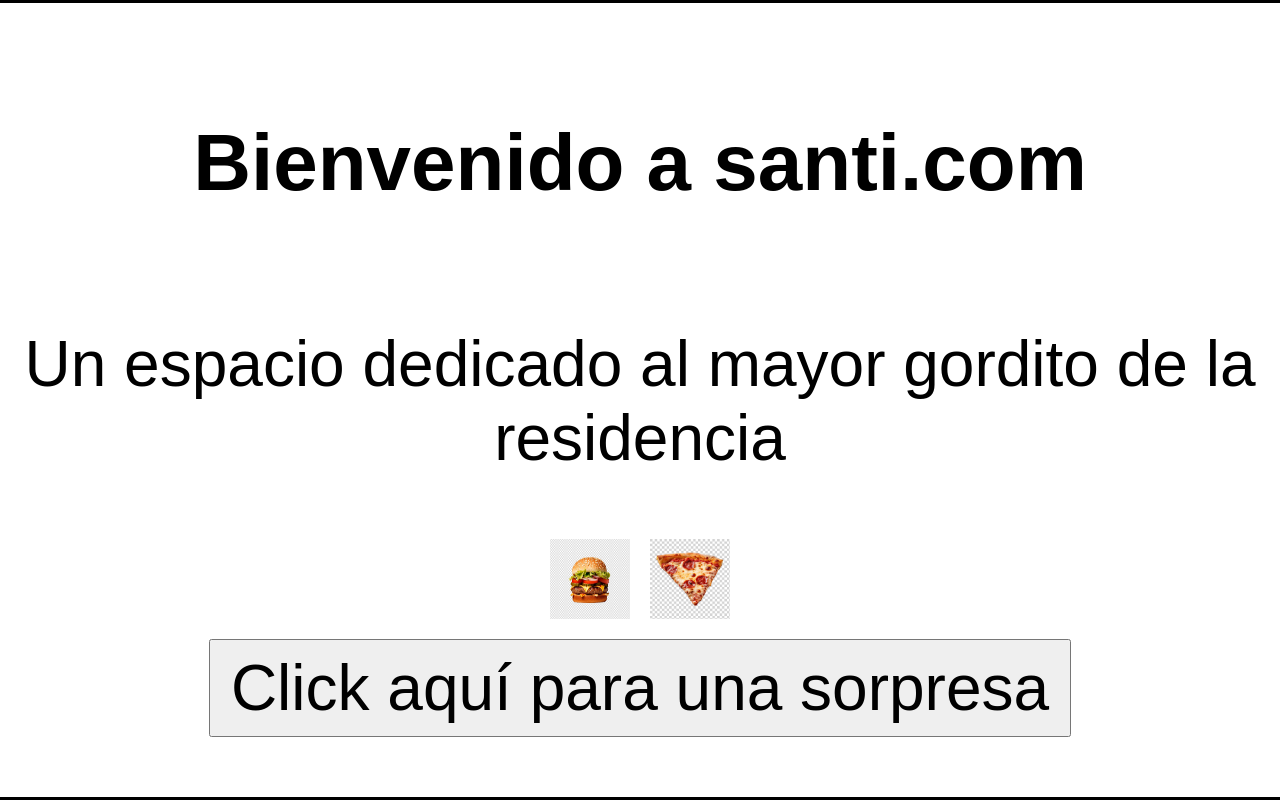
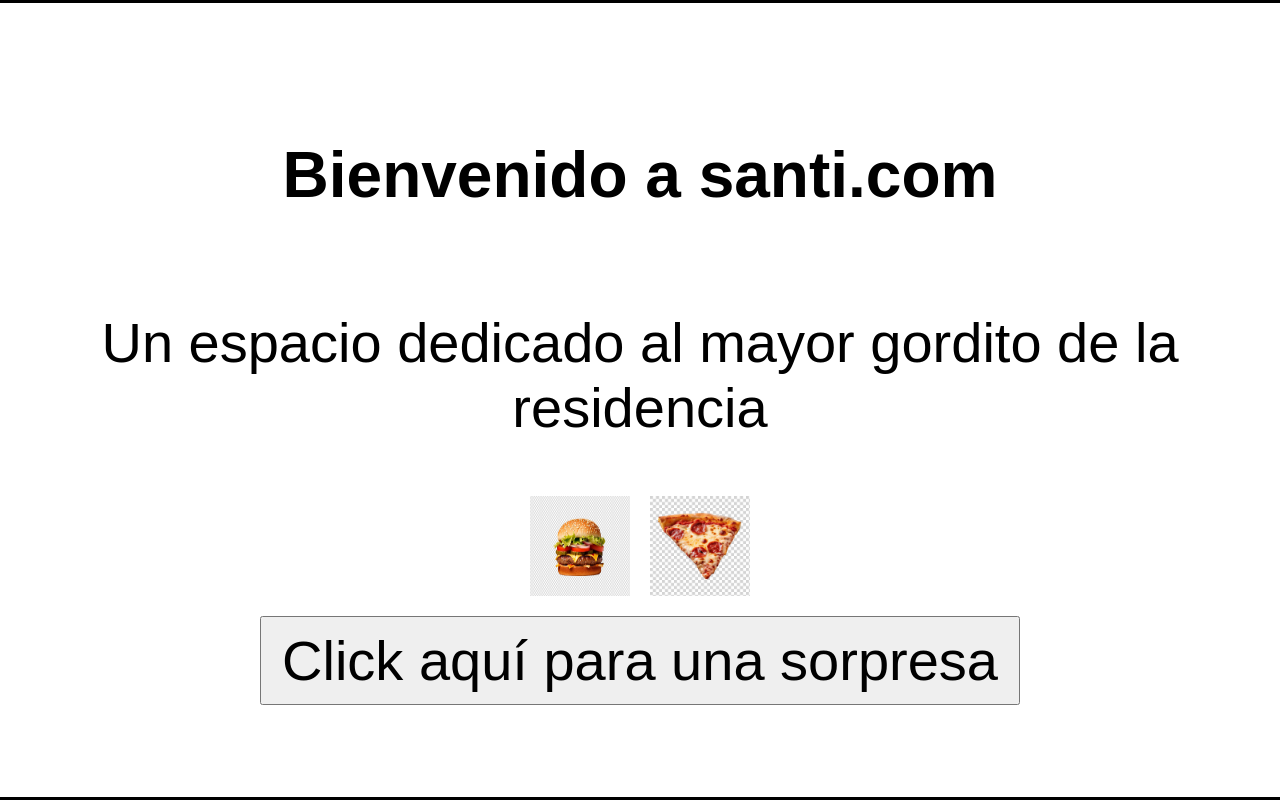
Before and after one commit to joseantpul/santi, a plain HTML site: page index.html in a window 1280 px wide. Drawn offline with Linux system fonts and the light colour scheme.

Commit message:
Update index.html

```diff
--- a/index.html
+++ b/index.html
@@ -36,13 +36,13 @@
       background-color: #ffffff; /* Fondo del contenido */
     }
     h1 {
-      font-size: 5em; /* Título más grande */
+      font-size: 4em; /* Título más grande */
     }
     p {
-      font-size: 4em; /* Párrafo más grande */
+      font-size: 3.5em; /* Párrafo más grande */
     }
     button {
-      font-size: 4em; /* Texto del botón más grande */
+      font-size: 3.5em; /* Texto del botón más grande */
       padding: 10px 20px; /* Más espacio dentro del botón */
       margin-top: 20px;
     }
@@ -66,8 +66,8 @@
       <h1> Bienvenido a santi.com </h1>
       <p>Un espacio dedicado al mayor gordito de la residencia</p>
       <div class="imagenes"> <!-- Contenedor para las imágenes -->
-        <img src="./burguer.jpg" alt="Imagen de una hamburguesa" width="80" height="80">
-        <img src="./pizza.avif" alt="Imagen de una pizza" width="80" height="80">
+        <img src="./burguer.jpg" alt="Imagen de una hamburguesa" width="100" height="100">
+        <img src="./pizza.avif" alt="Imagen de una pizza" width="100" height="100">
       </div>
       <button type="button" id="sorpresa">Click aquí para una sorpresa</button>
     </div>
```
